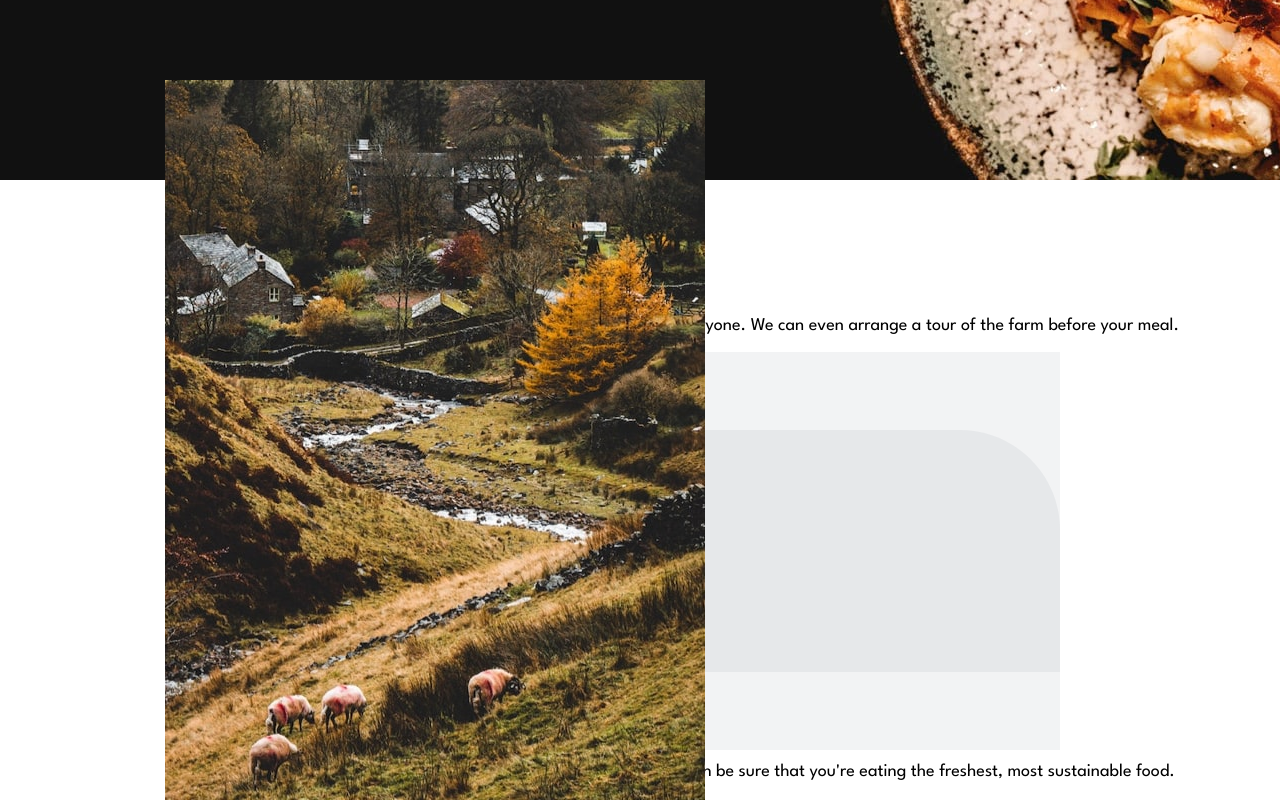
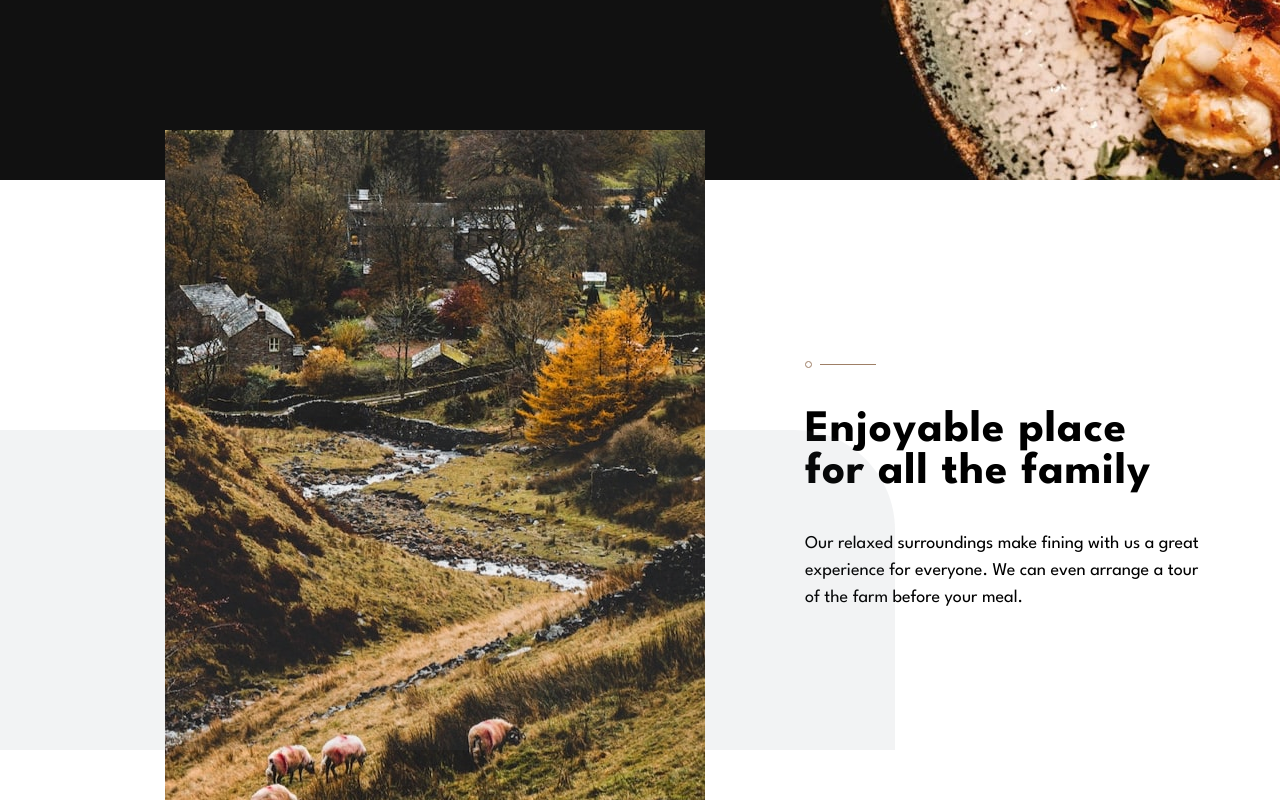
Before and after one commit to annaduong17/restaurant-website, a React (Create React App) app: page / in a window 1280 px wide. Shown: the part 640-1440 px from the top of the page. Built offline with nearby package versions, Linux system fonts and the light colour scheme.

Commit message:
style enjoyable place section

```diff
--- a/src/components/HomePage.js
+++ b/src/components/HomePage.js
@@ -14,7 +14,7 @@ function HomePage() {
         <div className="picture">
           <img src="/images/homepage/enjoyable-place-desktop.jpg" alt="nature" />
         </div>
-        <div>
+        <div className="content">
           <img src="/images/patterns/pattern-divide.svg" alt="divide pattern" />
           <h2>Enjoyable place for all the family</h2>
           <p>Our relaxed surroundings make fining with us a great experience for everyone. We can even arrange a tour of the farm before your meal.</p>
@@ -25,7 +25,7 @@ function HomePage() {
         <div>
           <img src="/images/patterns/pattern-curve-top-left.svg" alt="curve pattern" />
         </div>
-        <div>
+        <div className="content">
           <img src="/images/patterns/pattern-divide.svg" alt=" divide pattern" />
           <h2>The most locally sourced food</h2>
           <p>All our ingredients come directly from our farm or local fishery. So you can be sure that you're eating the freshest, most sustainable food.</p>
--- a/src/index.scss
+++ b/src/index.scss
@@ -67,14 +67,27 @@ body {
   .curve-pattern {
     position: absolute;
     top: 1070px;
+    left: 0;
   }
 
   .enjoyable-place-section {
     display: flex;
+    align-items: center;
+    margin-top: -100px;
+  }
 
-    .picture img {
-      position: absolute;
-      top: 720px;
+  .content {
+    width: 400px;
+    margin-left: 100px;
+
+    h2 {
+      width: 350px;
+      font-size: 2.5rem;
+      letter-spacing: 1px;
+    }
+
+    p {
+      line-height: 150%;
     }
   }
 }
```
